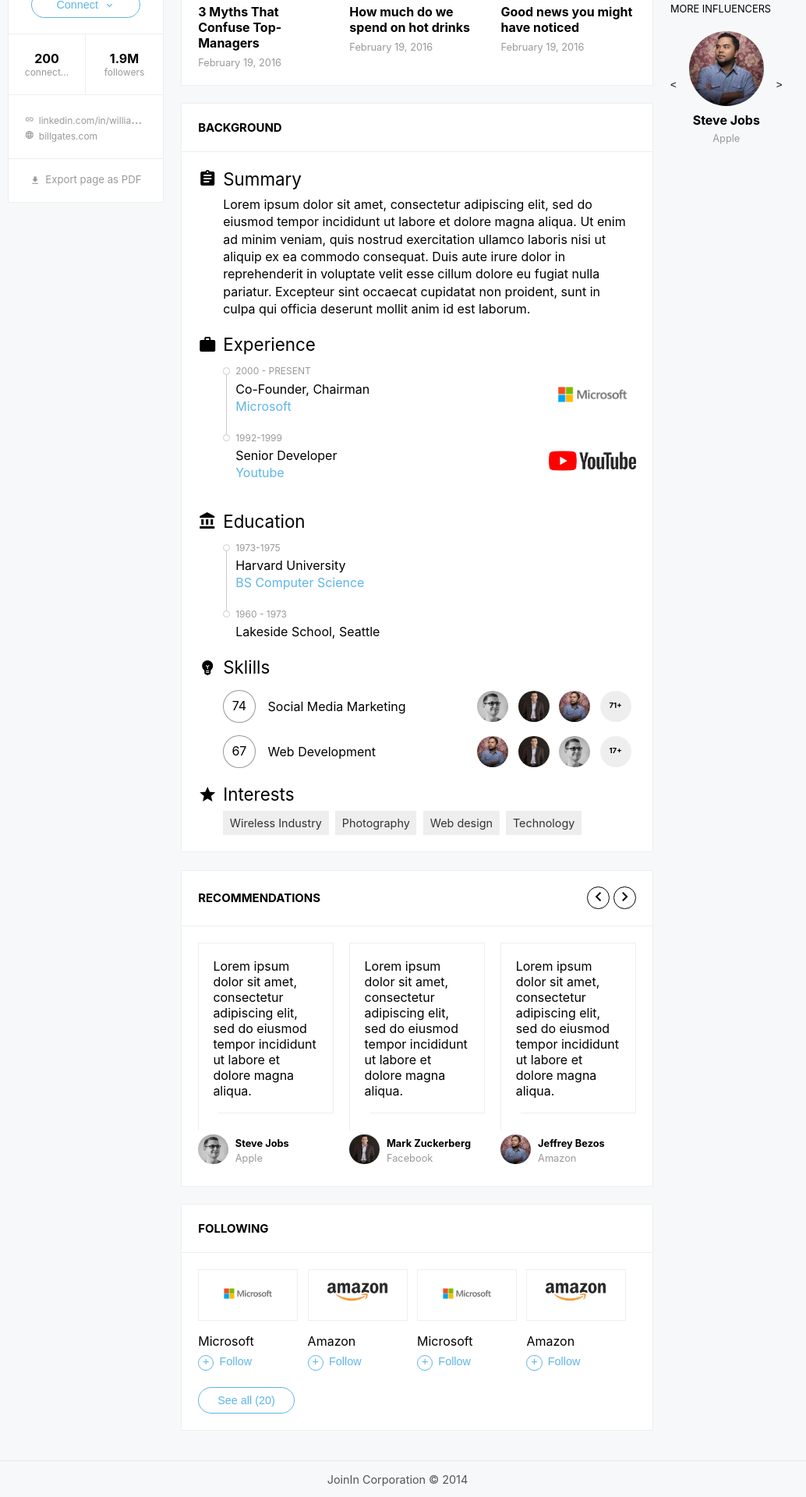
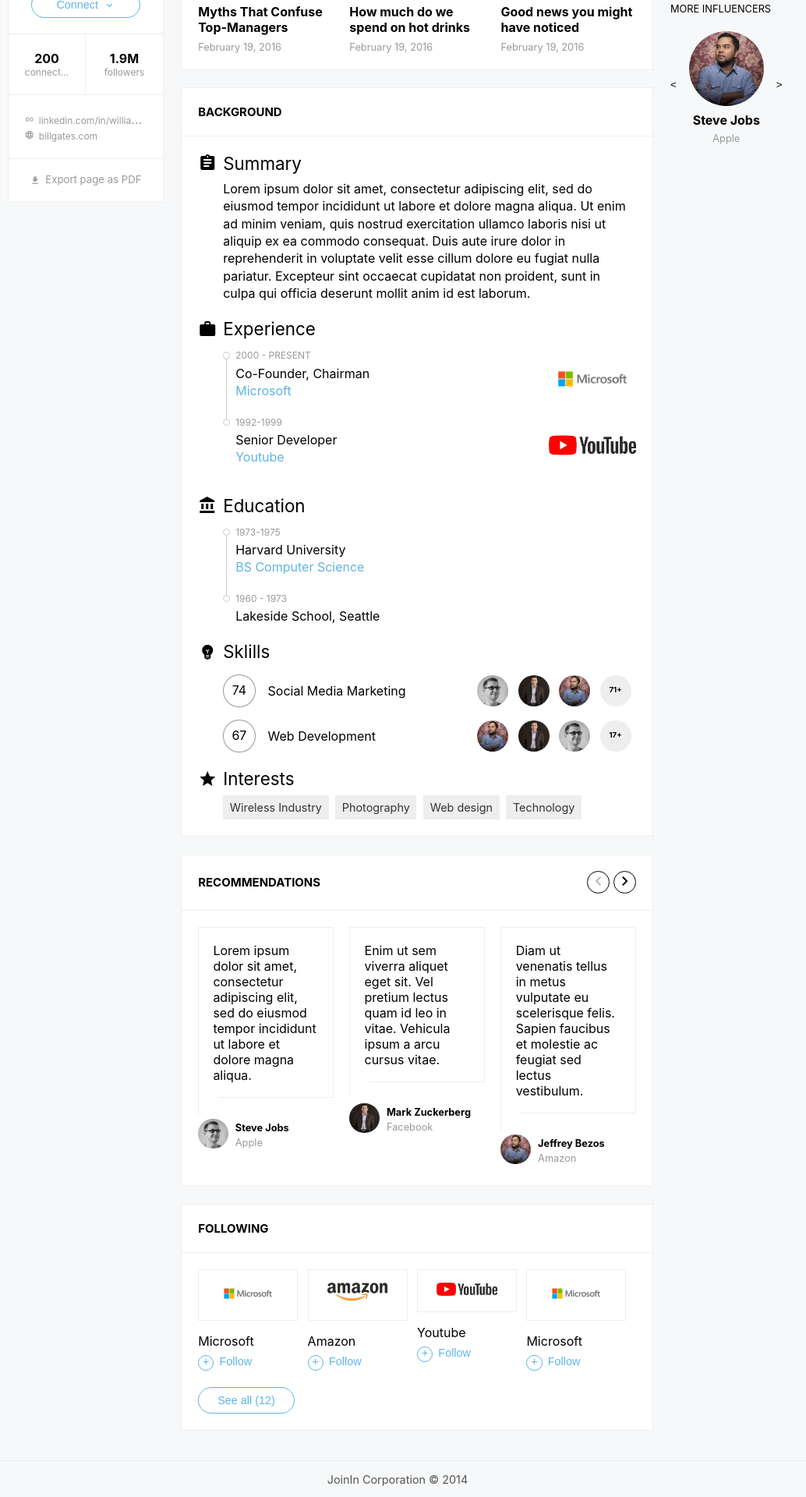
Before and after one commit to adriannan/frontloop-join-in, a React (Create React App) app: page / in a window 1280 px wide. Shown: the part 409-2329 px from the top of the page at 78% size, without its empty margins (130-1164 px from the left). Built offline with nearby package versions, Linux system fonts and the light colour scheme.

Commit message:
handle btns

```diff
--- a/src/components/Following.js
+++ b/src/components/Following.js
@@ -1,7 +1,8 @@
-import React from "react";
+import React, { Component } from "react";
 import Follow from "./Follow";
 import logo1 from "../images/logo-microsoft.png";
 import logo2 from "../images/logo-amazon.jpg";
+import logo3 from "../images/logo-youtube.png";
 
 const follows = [
   {
@@ -12,33 +13,102 @@
   {
     id: 2,
     img: logo2,
-    title: "Amazon",
-    date: "February 19, 2016"
+    title: "Amazon"
   },
   {
-    id: 1,
+    id: 3,
+    img: logo3,
+    title: "Youtube"
+  },
+  {
+    id: 4,
     img: logo1,
     title: "Microsoft"
   },
   {
-    id: 2,
+    id: 5,
+    img: logo3,
+    title: "Youtube"
+  },
+  {
+    id: 6,
+    img: logo1,
+    title: "Amazon"
+  },
+  {
+    id: 7,
     img: logo2,
-    title: "Amazon",
-    date: "February 19, 2016"
+    title: "Microsoft"
+  },
+  {
+    id: 8,
+    img: logo3,
+    title: "Youtube"
+  },
+  {
+    id: 9,
+    img: logo1,
+    title: "Microsoft"
+  },
+  {
+    id: 10,
+    img: logo3,
+    title: "Youtube"
+  },
+  {
+    id: 11,
+    img: logo1,
+    title: "Microsoft"
+  },
+  {
+    id: 12,
+    img: logo2,
+    title: "Amazon"
   }
 ];
-
-const Following = () => {
 const follow = follows.map(follow => <Follow id={follow.id} {...follow} />);
 
+let followsArr = [];
+
+class Following extends Component {
+  state = {
+    showAll: false
+  };
+  handleClick = () => {
+    this.setState({
+      showAll: !this.state.showAll
+    });
+  };
+  // followShow = () => {
+  //   for (let i = 0; i < this.state.showingPosts; i++) {
+  //     {
+  //       followsArr.push(follow[i]);
+  //     }
+  //   }
+  // };
+  // componentWillMount() {
+  //   this.followShow();
+  // }
+
+  render() {
+    const following = follows.map(follow => (
+      <Follow id={follow.id} {...follow} />
+    ));
+    const follow = following.slice(0, 4);
     return (
       <section className="content__follow" id="following">
         <div className="follow__header">
           <h3>following</h3>
         </div>
-      <div className="follow__main">{follow}</div>
-      <button className="follow__btn-more">See all (20)</button>
+        {/* <div className="follow__main">{follow}</div> */}
+        <div className="follow__main">
+          {this.state.showAll ? following : follow}
+        </div>
+        <button className="follow__btn-more" onClick={this.handleClick}>
+          {this.state.showAll ? `Hide` : `See all (${follows.length})`}
+        </button>
       </section>
     );
-};
+  }
+}
 export default Following;
--- a/src/components/Posts.js
+++ b/src/components/Posts.js
@@ -1,4 +1,4 @@
-import React from "react";
+import React, { Component } from "react";
 import Post from "./Post";
 import img1 from "../images/article1.jpg";
 import img2 from "../images/article2.jpg";
@@ -8,7 +8,7 @@
   {
     id: 1,
     img: img1,
-    title: "3 Myths That Confuse Top-Managers",
+    title: "Myths That Confuse Top-Managers",
     date: "February 19, 2016"
   },
   {
@@ -22,16 +22,59 @@
     img: img3,
     title: "Good news you might have noticed",
     date: "February 19, 2016"
+  },
+  {
+    id: 4,
+    img: img2,
+    title: "Myths That Confuse Top-Managers",
+    date: "February 19, 2016"
+  },
+  {
+    id: 5,
+    img: img3,
+    title: "How much do we spend on hot drinks",
+    date: "February 19, 2016"
+  },
+  {
+    id: 6,
+    img: img1,
+    title: "Good news you might have noticed",
+    date: "February 19, 2016"
+  },
+  {
+    id: 7,
+    img: img3,
+    title: "Good news you might have noticed",
+    date: "February 19, 2016"
+  },
+  {
+    id: 8,
+    img: img2,
+    title: "Good news for you. Caraboon!",
+    date: "Februuuury 19, 2016"
   }
-  // {
-  //   id: 4,
-  //   img: img4,
-  //   title: "Good newsyou Caraboon!",
-  //   date: "Februuuury 19, 2016"
-  // }
 ];
 
-const Posts = () => {
+class Posts extends Component {
+  state = {
+    activePost: 0
+  };
+
+  handleClickPrev = () => {
+    if (this.state.activePost > 0) {
+      this.setState({
+        activePost: this.state.activePost - 1
+      });
+    }
+  };
+  handleClickNext = () => {
+    if (this.state.activePost < postsList.length - 3) {
+      this.setState({
+        activePost: this.state.activePost + 1
+      });
+    }
+  };
+  render() {
     const post = postsList.map(post => <Post id={post.id} {...post} />);
 
     return (
@@ -39,17 +82,29 @@
         <div className="posts__header">
           <h3>posts</h3>
           <p>
-          <button className="btn">
+            <button
+              onClick={this.handleClickPrev}
+              disabled={this.state.activePost == 0}
+            >
               <i class="material-icons">keyboard_arrow_left</i>
             </button>
-          <button>
+            <button
+              onClick={this.handleClickNext}
+              disabled={this.state.activePost == postsList.length - 3}
+            >
               <i class="material-icons">keyboard_arrow_right</i>
             </button>
           </p>
         </div>
-      <div className="posts__main">{post}</div>
+
+        <div className="posts__main">
+          {post[this.state.activePost]}
+          {post[this.state.activePost + 1]}
+          {post[this.state.activePost + 2]}
+        </div>
       </section>
     );
-};
+  }
+}
 
 export default Posts;
--- a/src/components/Recommendations.js
+++ b/src/components/Recommendations.js
@@ -1,4 +1,4 @@
-import React from "react";
+import React, { Component } from "react";
 import img1 from "../images/avatar.jpg";
 import img2 from "../images/avatar2.jpg";
 import img3 from "../images/avatar3.jpg";
@@ -20,7 +20,7 @@
     person: "Mark Zuckerberg",
     company: "Facebook",
     txt:
-      "Lorem ipsum dolor sit amet, consectetur adipiscing elit, sed do eiusmod tempor incididunt ut labore et dolore magna aliqua. "
+      "Enim ut sem viverra aliquet eget sit. Vel pretium lectus quam id leo in vitae. Vehicula ipsum a arcu cursus vitae. "
   },
   {
     id: 3,
@@ -28,16 +28,45 @@
     person: "Jeffrey Bezos",
     company: "Amazon",
     txt:
+      "Diam ut venenatis tellus in metus vulputate eu scelerisque felis. Sapien faucibus et molestie ac feugiat sed lectus vestibulum."
+  },
+  {
+    id: 2,
+    img: img2,
+    person: "Mark Zuckerberg",
+    company: "Facebook",
+    txt:
+      "Viverra tellus in hac habitasse platea. Pharetra diam sit amet nisl suscipit. Tempus iaculis urna id volutpat lacus laoreet non."
+  },
+  {
+    id: 3,
+    img: img1,
+    person: "Jeffrey Bezos",
+    company: "Amazon",
+    txt:
       "Lorem ipsum dolor sit amet, consectetur adipiscing elit, sed do eiusmod tempor incididunt ut labore et dolore magna aliqua. "
   }
-  // {
-  //   id: 4,
-  //   img: img4,
-  //   title: "Good newsyou Caraboon!",
-  //   date: "Februuuury 19, 2016"
-  // }
 ];
-const Recommendations = () => {
+
+class Recommendations extends Component {
+  state = {
+    activeRecom: 0
+  };
+  handleClickPrev = () => {
+    if (this.state.activeRecom > 0) {
+      this.setState({
+        activeRecom: this.state.activeRecom - 1
+      });
+    }
+  };
+  handleClickNext = () => {
+    if (this.state.activeRecom < recomList.length - 3) {
+      this.setState({
+        activeRecom: this.state.activeRecom + 1
+      });
+    }
+  };
+  render() {
     const recom = recomList.map(recom => (
       <Recommendation id={recom.id} {...recom} />
     ));
@@ -47,17 +76,28 @@
         <div className="recom__header">
           <h3>recommendations</h3>
           <p>
-          <button className="btn">
+            <button
+              onClick={this.handleClickPrev}
+              disabled={this.state.activeRecom == 0}
+            >
               <i class="material-icons">keyboard_arrow_left</i>
             </button>
-          <button>
+            <button
+              onClick={this.handleClickNext}
+              disabled={this.state.activeRecom == recomList.length - 3}
+            >
               <i class="material-icons">keyboard_arrow_right</i>
             </button>
           </p>
         </div>
-      <div className="recom__main">{recom}</div>
+        <div className="recom__main">
+          {recom[this.state.activeRecom]}
+          {recom[this.state.activeRecom + 1]}
+          {recom[this.state.activeRecom + 2]}
+        </div>
       </section>
     );
-};
+  }
+}
 
 export default Recommendations;
```
Lines whose indentation alone changed are shown as unchanged.
